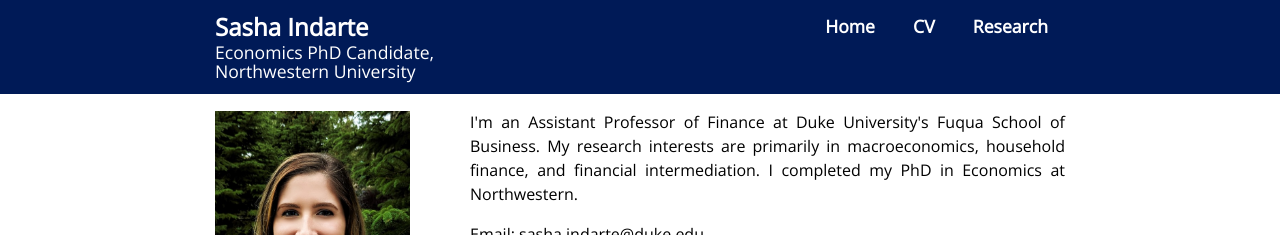
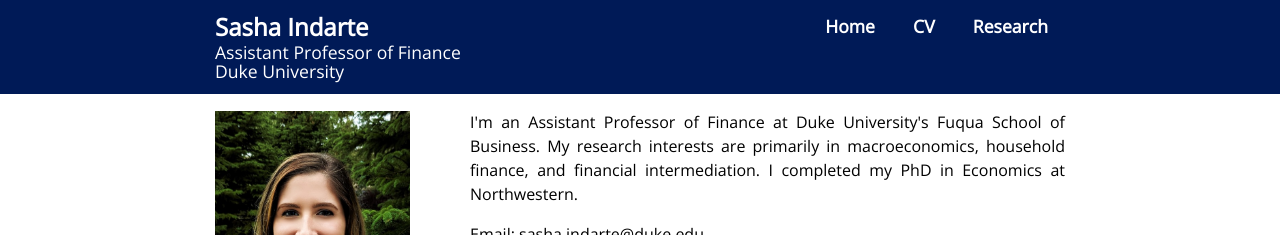
Before and after one commit to sashaindarte/sashaindarte.github.io, a Jekyll site: the page built from index.html, in a window 1280 px wide. Shown: the top 235 px of the page. Built offline with Jekyll 4.4.1, drawn with Linux system fonts in a browser that asks for light colours.

Commit message:
Update default.html
updated affiliation

```diff
--- a/_layouts/default.html
+++ b/_layouts/default.html
@@ -22,8 +22,8 @@
 			<div class="navbar">
 				<div class="wrapper">
 					<a href="/" class="left"><h1>Sasha Indarte</h1>
-						<p>Economics PhD Candidate,</p>
-						<p>Northwestern University</p>
+						<p>Assistant Professor of Finance</p>
+						<p>Duke University</p>
 					</a>
 				<a href="/" class="right">Home</a>
 				<a href="/cv/CV_sasha.pdf" class="right">CV</a>
```
